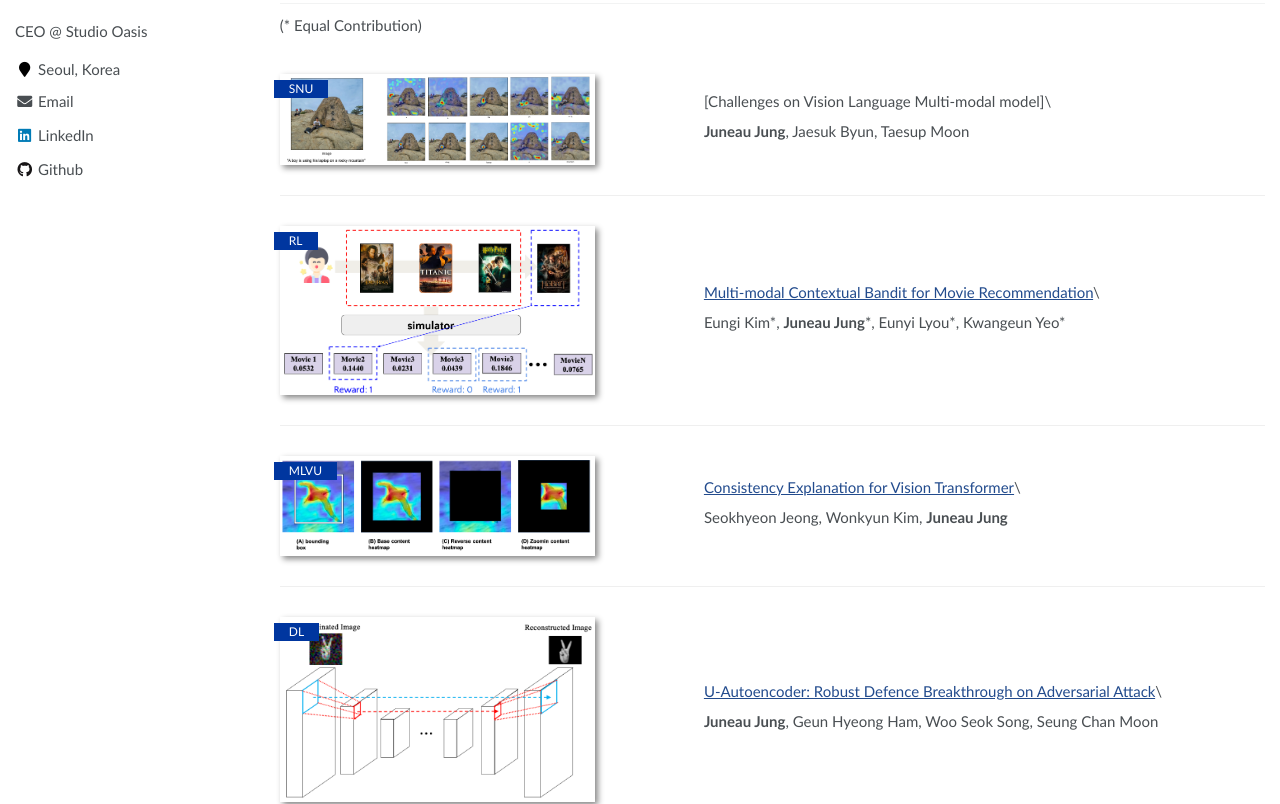
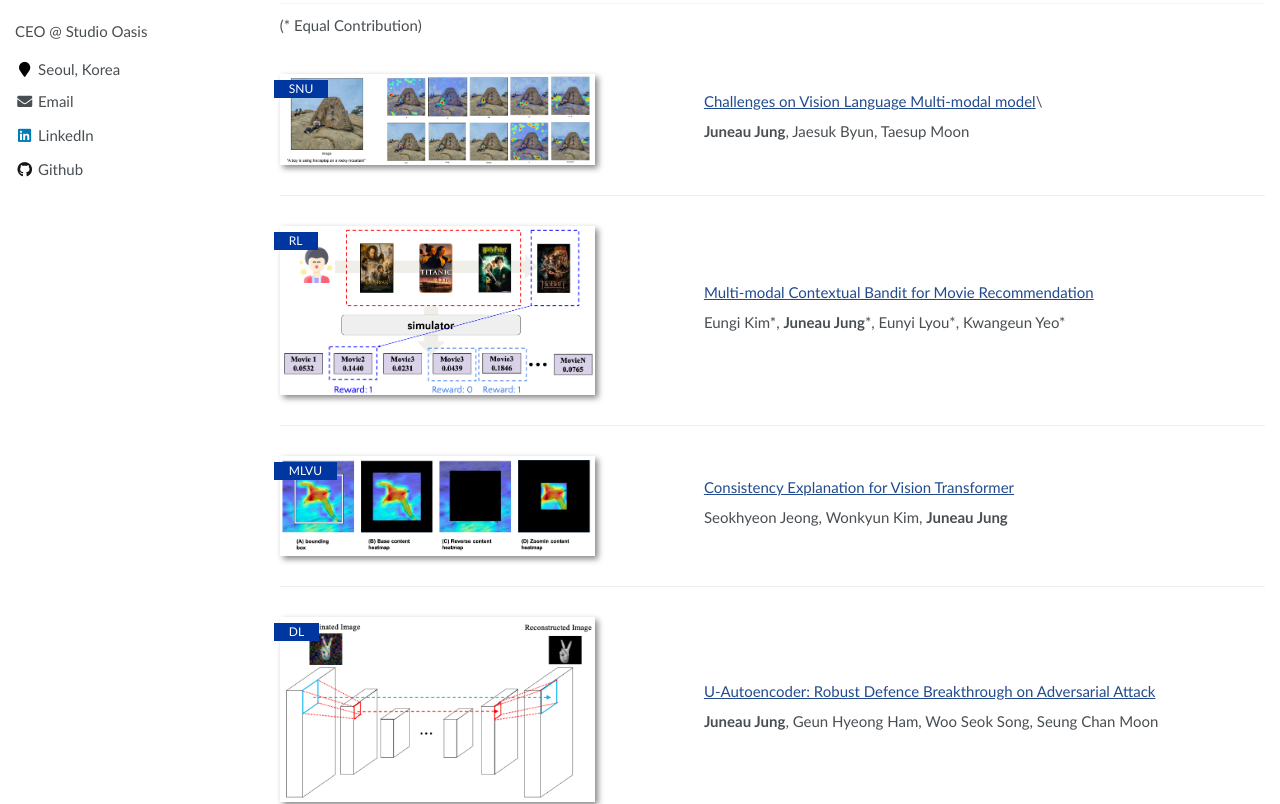
Before and after one commit to zzuno/zzuno.github.io, a Jekyll site: the page built from _pages/about.md, in a window 1280 px wide and 1400 px high. Shown: the part 333-1137 px from the top of the window. Built offline with Jekyll 4.4.1, drawn with Linux system fonts in a browser that asks for light colours.

```diff
--- a/_pages/about.md
+++ b/_pages/about.md
@@ -35,7 +35,7 @@ Currently looking for innovative ideas and building a new thing. Anyone who want
 <div class='paper-box'><div class='paper-box-image'><div><div class="badge">SNU</div><img src='images/grad_cam_juneau.png' alt="sym" width="80%"></div></div>
 <div class='paper-box-text' markdown="1">
 
-[Challenges on Vision Language Multi-modal model]\\
+[Challenges on Vision Language Multi-modal model](papers/multimodal.pdf)\\
 
 **Juneau Jung**, Jaesuk Byun, Taesup Moon
 
@@ -47,7 +47,7 @@ Currently looking for innovative ideas and building a new thing. Anyone who want
 <div class='paper-box-text' markdown="1">
 
 [Multi-modal Contextual Bandit
-for Movie Recommendation](papers/movierecomm.pdf)\\
+for Movie Recommendation](papers/movierecomm.pdf)
 
 Eungi Kim\*, **Juneau Jung**\*, Eunyi Lyou\*, Kwangeun Yeo\*
 
@@ -57,7 +57,7 @@ Eungi Kim\*, **Juneau Jung**\*, Eunyi Lyou\*, Kwangeun Yeo\*
 <div class='paper-box'><div class='paper-box-image'><div><div class="badge">MLVU</div><img src='images/vpt.png' alt="sym" width="80%"></div></div>
 <div class='paper-box-text' markdown="1">
 
-[Consistency Explanation for Vision Transformer](papers/vpt.pdf)\\
+[Consistency Explanation for Vision Transformer](papers/vpt.pdf)
 
 Seokhyeon Jeong, Wonkyun Kim, **Juneau Jung**
 
@@ -67,7 +67,7 @@ Seokhyeon Jeong, Wonkyun Kim, **Juneau Jung**
 <div class='paper-box'><div class='paper-box-image'><div><div class="badge">DL</div><img src='images/u-autoencoder.png' alt="sym" width="80%"></div></div>
 <div class='paper-box-text' markdown="1">
 
-[U-Autoencoder: Robust Defence Breakthrough on Adversarial Attack](papers/U-autoencoder.pdf)\\
+[U-Autoencoder: Robust Defence Breakthrough on Adversarial Attack](papers/U-autoencoder.pdf)
 
 **Juneau Jung**, Geun Hyeong Ham, Woo Seok Song, Seung Chan Moon
 
```
Also changed, not shown: 1 other file.
